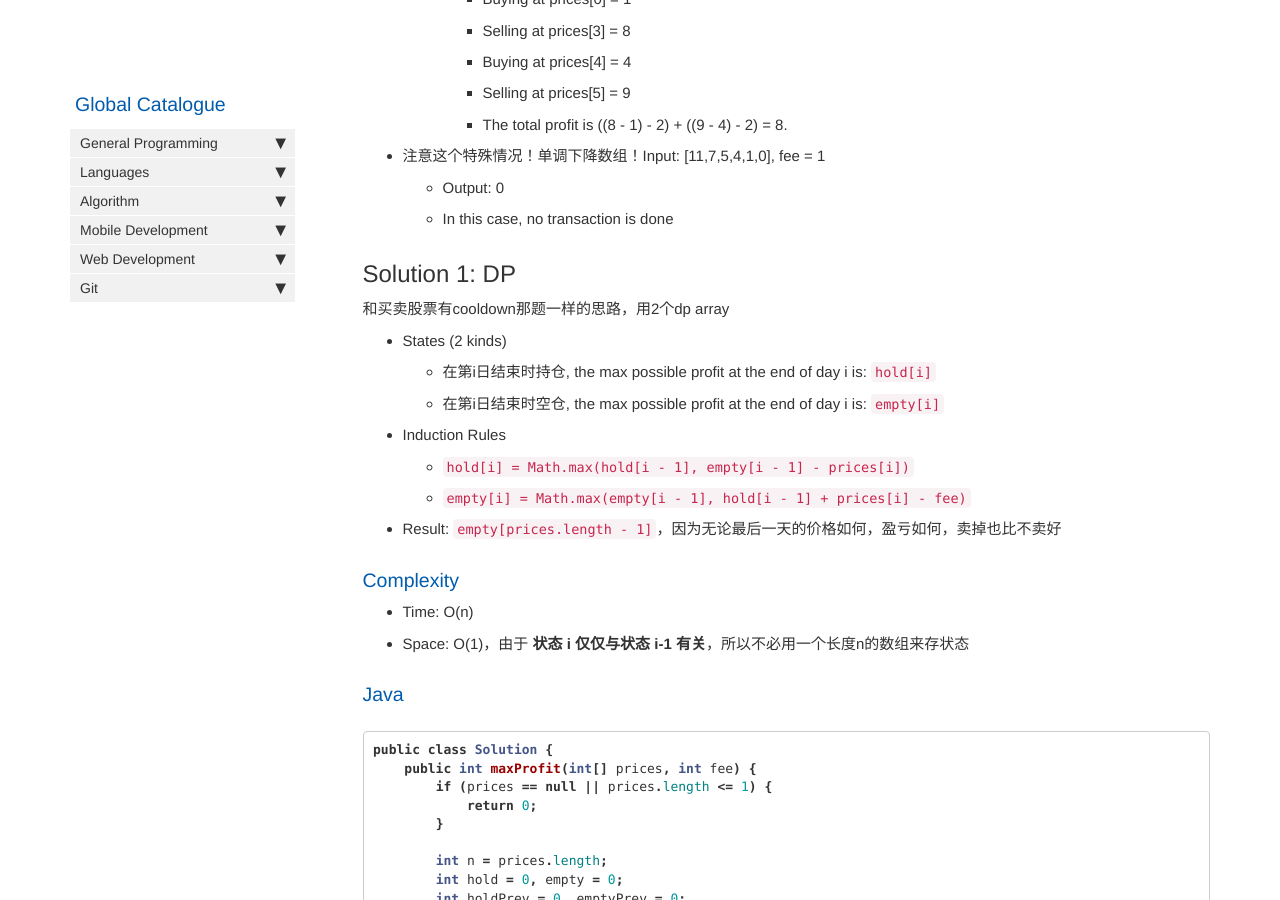
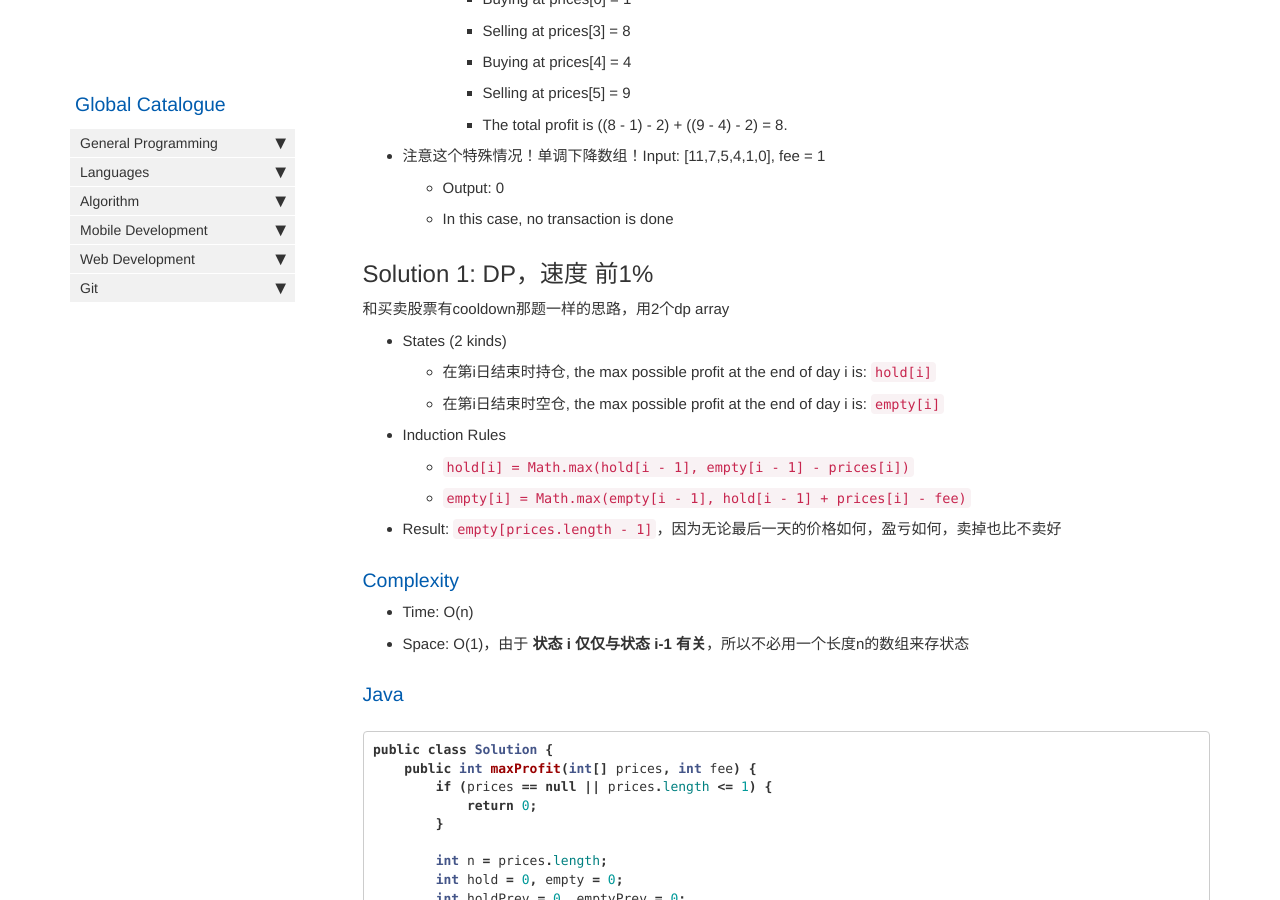
Before and after one commit to HungryOrc/hungryorc.github.io, a Jekyll site: the page built from pages/algorithm/algorithm_buy_sell_stock_infinite_transactions_with_fee.md, in a window 1280 px wide and 900 px high, scrolled down 725 px. Built offline with Jekyll 4.4.1, drawn with Linux system fonts in a browser that asks for light colours; nearby versions of some CDN libraries; comment, search, counter and statistics services are not loaded.

Commit message:
Update algorithm_buy_sell_stock_infinite_transactions_with_fee.md

```diff
--- a/pages/algorithm/algorithm_buy_sell_stock_infinite_transactions_with_fee.md
+++ b/pages/algorithm/algorithm_buy_sell_stock_infinite_transactions_with_fee.md
@@ -35,7 +35,7 @@ Return the maximum profit you can make.
   * Output: 0
   * In this case, no transaction is done
 
-## Solution 1: DP
+## Solution 1: DP，速度 前1%
 和买卖股票有cooldown那题一样的思路，用2个dp array
 
 * States (2 kinds)
```
